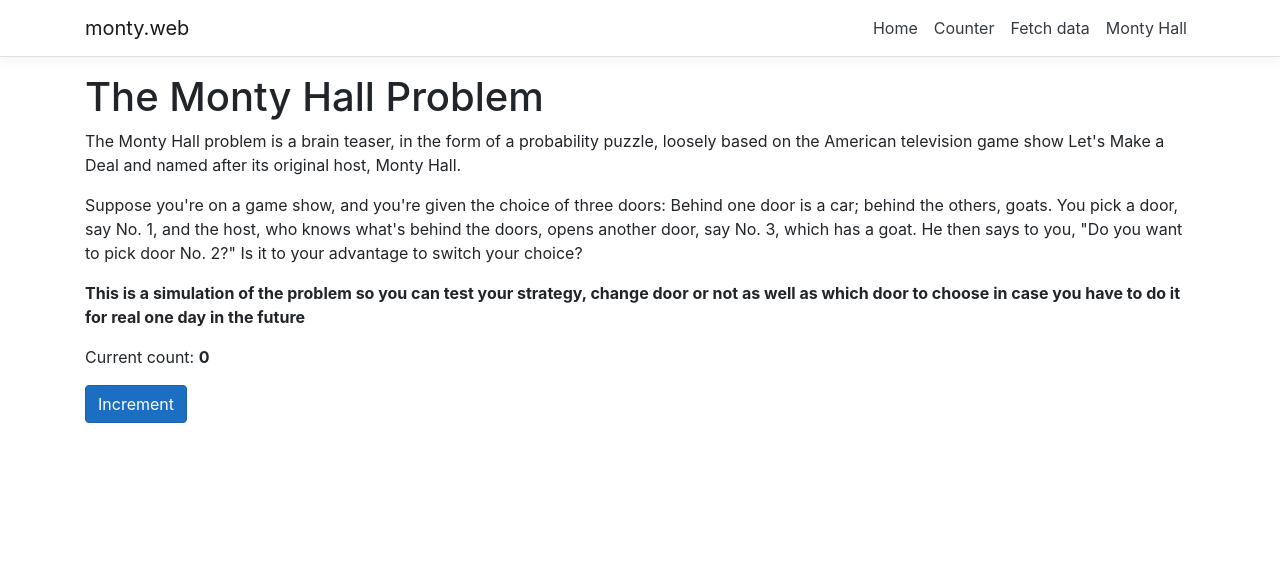
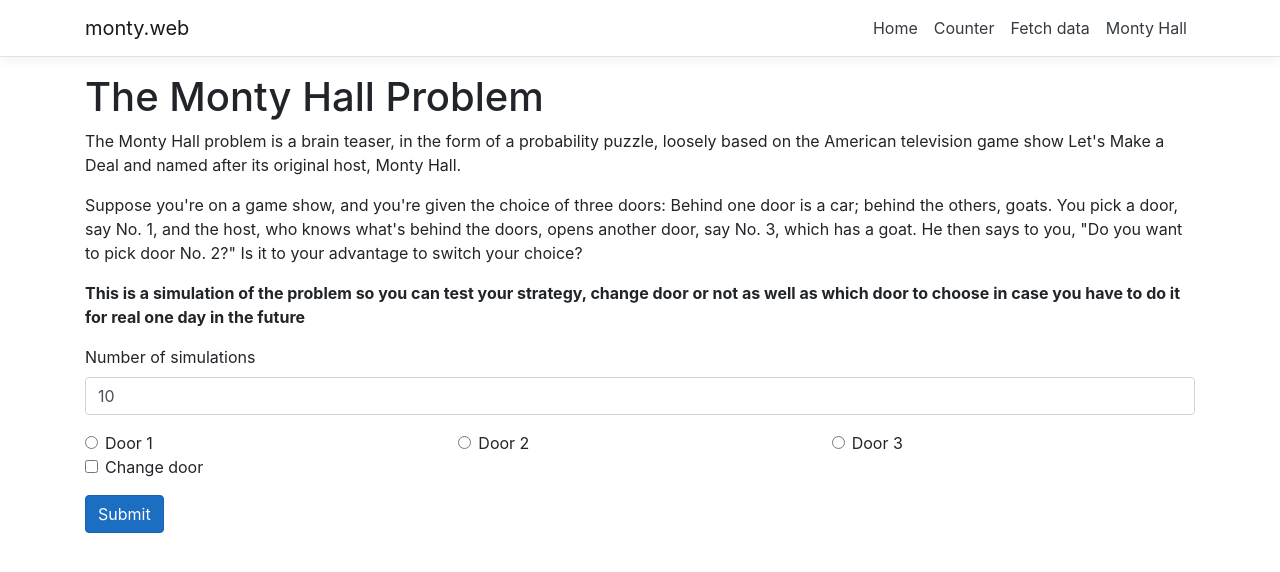
Before and after one commit to M4ttsson/monty_hall, a React (Create React App) app in the folder monty.web/ClientApp/: page /monty-hall in a window 1280 px wide. Shown: the top 572 px of the page. Built offline with nearby package versions, Linux system fonts and the light colour scheme.

Commit message:
start with gui

```diff
--- a/monty.web/ClientApp/src/components/MontyHall.js
+++ b/monty.web/ClientApp/src/components/MontyHall.js
@@ -5,7 +5,7 @@ export class MontyHall extends Component {
 
   constructor(props) {
     super(props);
-    this.state = { currentCount: 0 };
+    this.state = { currentCount: 0 }; // TODO: Fix the state
     this.incrementCounter = this.incrementCounter.bind(this);
   }
 
@@ -13,6 +13,11 @@ export class MontyHall extends Component {
     this.setState({
       currentCount: this.state.currentCount + 1
     });
+  }
+
+  handleSubmit(event) {
+    console.log("submit");
+    event.preventDefault();
   }
 
   render() {
@@ -23,9 +28,54 @@ export class MontyHall extends Component {
         <p>The Monty Hall problem is a brain teaser, in the form of a probability puzzle, loosely based on the American television game show Let's Make a Deal and named after its original host, Monty Hall.</p>
         <p>Suppose you're on a game show, and you're given the choice of three doors: Behind one door is a car; behind the others, goats. You pick a door, say No. 1, and the host, who knows what's behind the doors, opens another door, say No. 3, which has a goat. He then says to you, "Do you want to pick door No. 2?" Is it to your advantage to switch your choice?</p>
         <p><strong>This is a simulation of the problem so you can test your strategy, change door or not as well as which door to choose in case you have to do it for real one day in the future</strong></p>
-        <p aria-live="polite">Current count: <strong>{this.state.currentCount}</strong></p>
 
-        <button className="btn btn-primary" onClick={this.incrementCounter}>Increment</button>
+
+        <form onSubmit={this.handleSubmit}>
+          <div class="form-group">
+            <label for="numOfSimulations">Number of simulations</label>
+            <input type="number" defaultValue="10" class="form-control" id="numOfSimulations"/>
+          </div>
+          <div class="form-check">
+            <div class="row">
+              <div class="col">
+                <input class="form-check-input" type="radio" name="doorRadios" id="door1" value="0" />
+                <label class="form-check-label" for="door1">
+                  Door 1
+                </label>
+              </div>
+              <div class="col">
+                <input class="form-check-input" type="radio" name="doorRadios" id="door2" value="1" />
+                <label class="form-check-label" for="door2">
+                  Door 2
+                </label>
+              </div>
+              <div class="col">
+                <input class="form-check-input" type="radio" name="doorRadios" id="door3" value="2" />
+                <label class="form-check-label" for="door3">
+                  Door 3
+                </label>
+              </div>
+            </div>
+          </div>
+
+          <div class="form-group form-check">
+            <input type="checkbox" class="form-check-input" id="changeDoor"/>
+            <label class="form-check-label" for="changeDoor">Change door</label>
+          </div>
+
+          {/* <div class="form-group">
+            <label for="formControlRange">Example Range input</label>
+            <input type="range" class="form-control-range" id="formControlRange" max="3" min="1"/>
+          </div> */}
+
+          <button type="submit" class="btn btn-primary">Submit</button>
+
+
+        </form>
+
+        {/* <p aria-live="polite">Current count: <strong>{this.state.currentCount}</strong></p>
+
+        <button className="btn btn-primary" onClick={this.incrementCounter}>Increment</button> */}
       </div>
     );
   }
```
